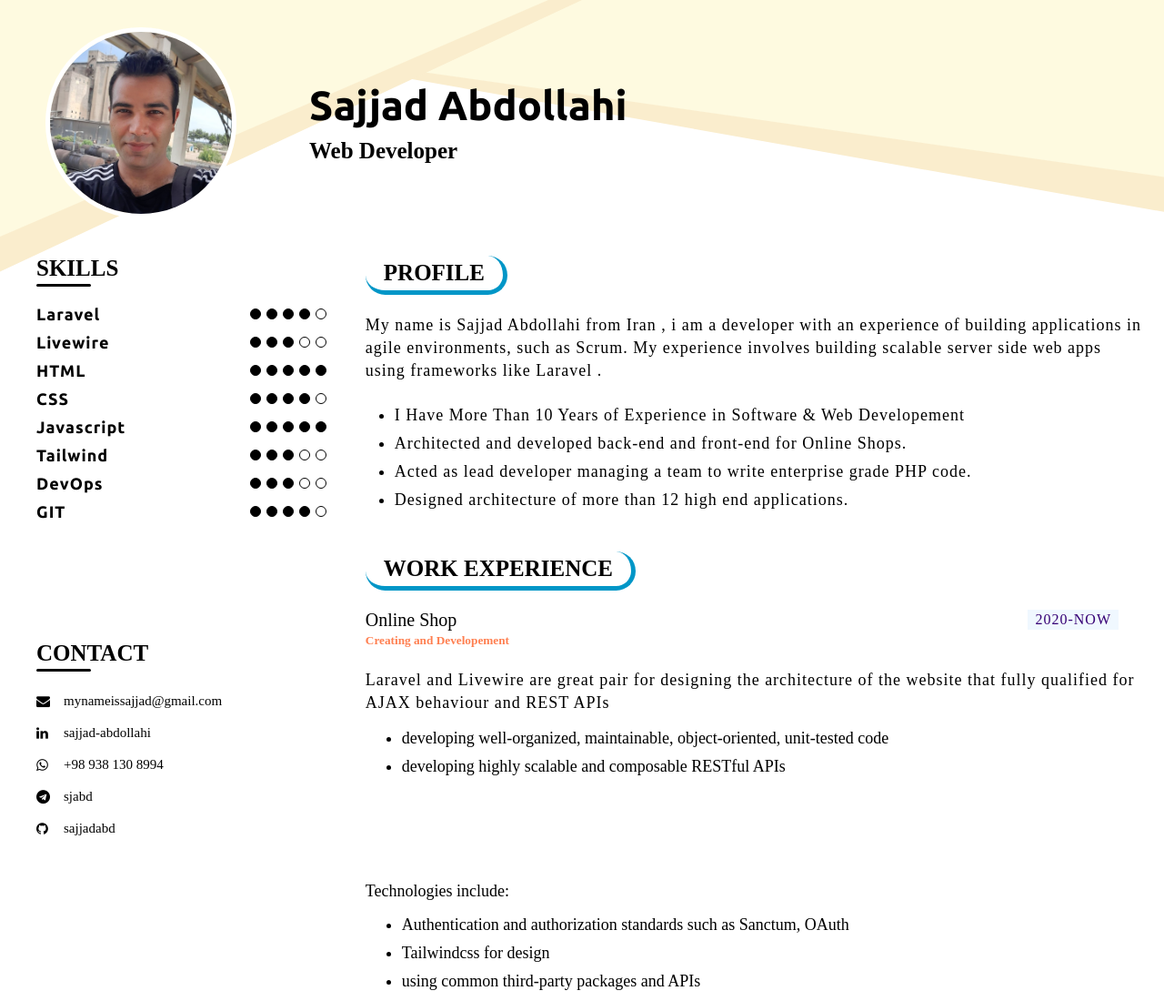
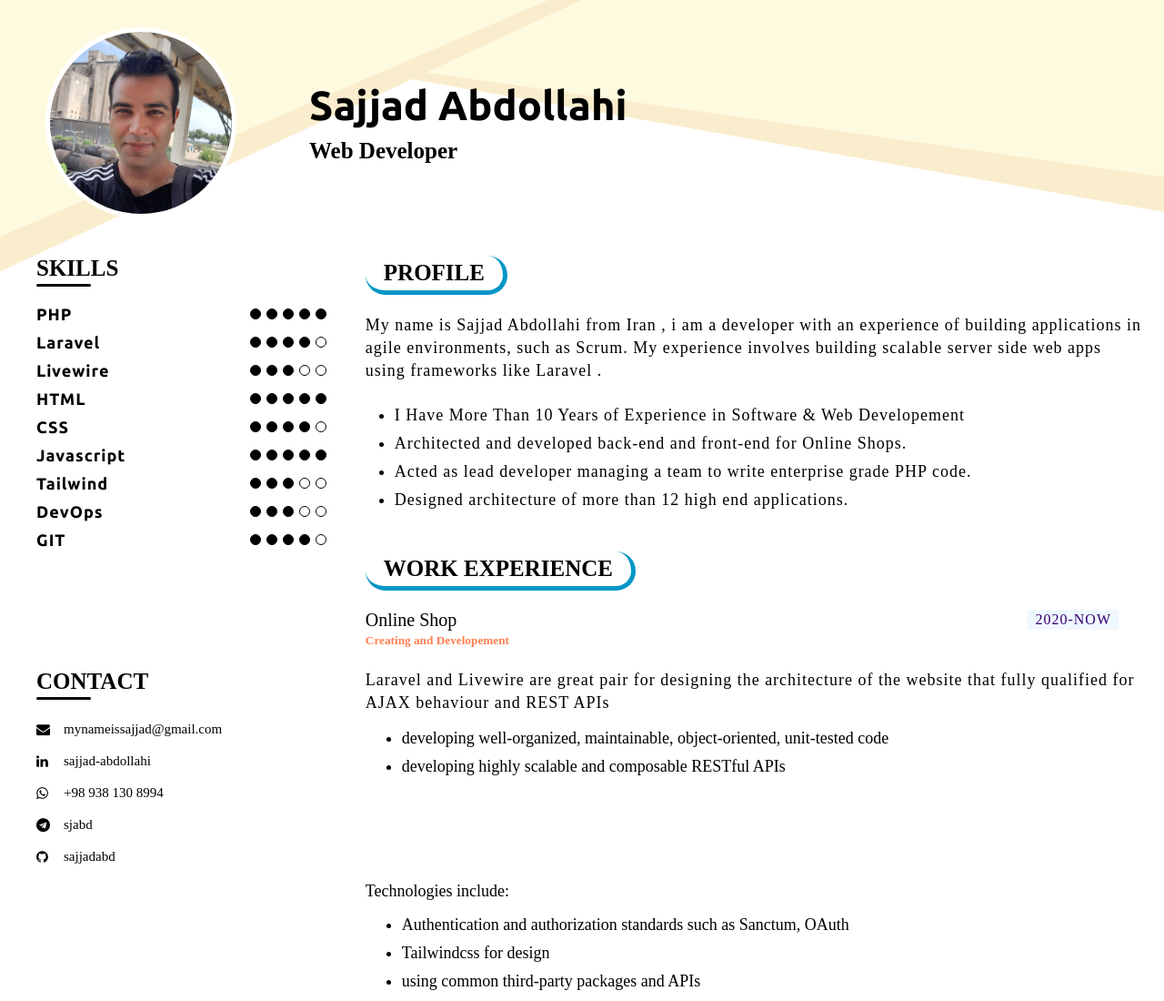
Before and after one commit to sajjadabd/resume_eclair_version, a plain HTML site: page index.html in a window 1280 px wide. Shown: the top 1100 px of the page at 91% size. Drawn offline with Linux system fonts and the light colour scheme; a web font is replaced by a local one.

Commit message:
add PHP to skills

```diff
--- a/code.js
+++ b/code.js
@@ -1,4 +1,5 @@
 let skills = [
+  { skill : 'PHP' , rating : 6 },
   { skill : 'Laravel' , rating : 5 },
   { skill : 'Livewire' , rating : 4 },
   { skill : 'HTML' , rating : 6 },
--- a/index.html
+++ b/index.html
@@ -59,7 +59,7 @@
       </section>
 
 
-      <section style="height:260px"></section>
+      <section style="height:240px"></section>
 
       <section>
         <h2 class="simpleHeader">EDUCATION</h2>
```
